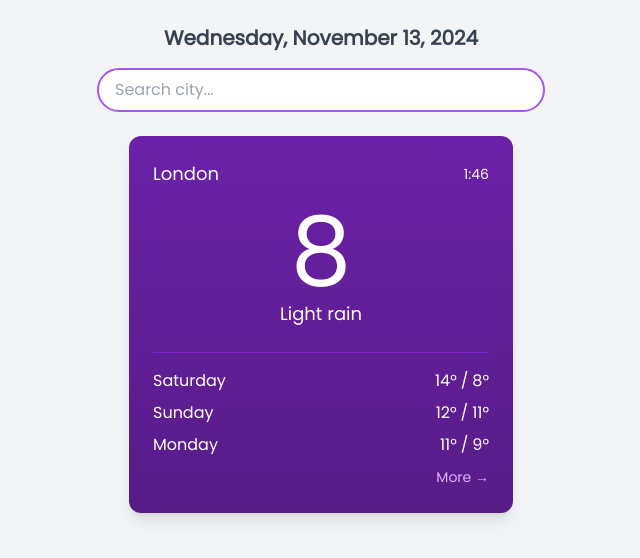
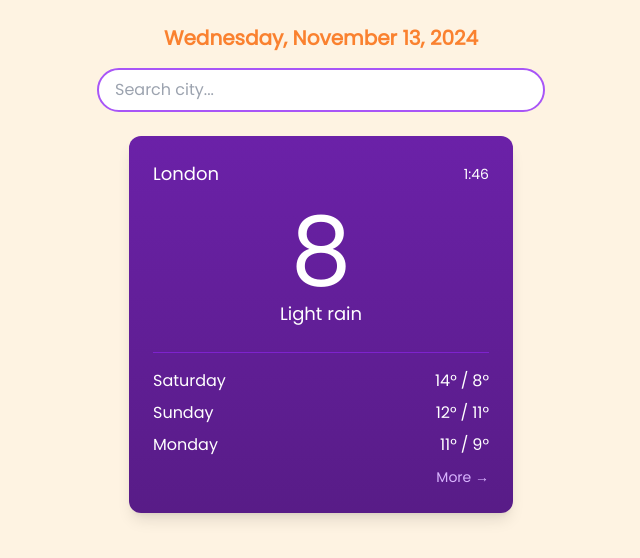
Before and after one commit to nevenMitrovic/weather-app, a Vue app: page / in a window 1280 px wide. Shown: the top 558 px of the page, without its empty margins (319-959 px from the left). Built offline with nearby package versions, Linux system fonts and the light colour scheme.

Commit message:
Background color and DateDisplay text color

```diff
--- a/src/App.vue
+++ b/src/App.vue
@@ -1,5 +1,5 @@
 <template>
-  <div class="flex flex-col items-center p-6 min-h-screen bg-gray-100">
+  <div class="flex flex-col items-center p-6 min-h-screen bg-background">
     <!-- Date Display -->
     <DateDisplay />
 
--- a/src/components/DateDisplay.vue
+++ b/src/components/DateDisplay.vue
@@ -1,5 +1,5 @@
 <template>
-    <div class="text-xl font-semibold text-gray-700 mb-4">
+    <div class="text-xl font-semibold text-secondary mb-4">
       {{ formatDate() }}
     </div>
 </template>
```
